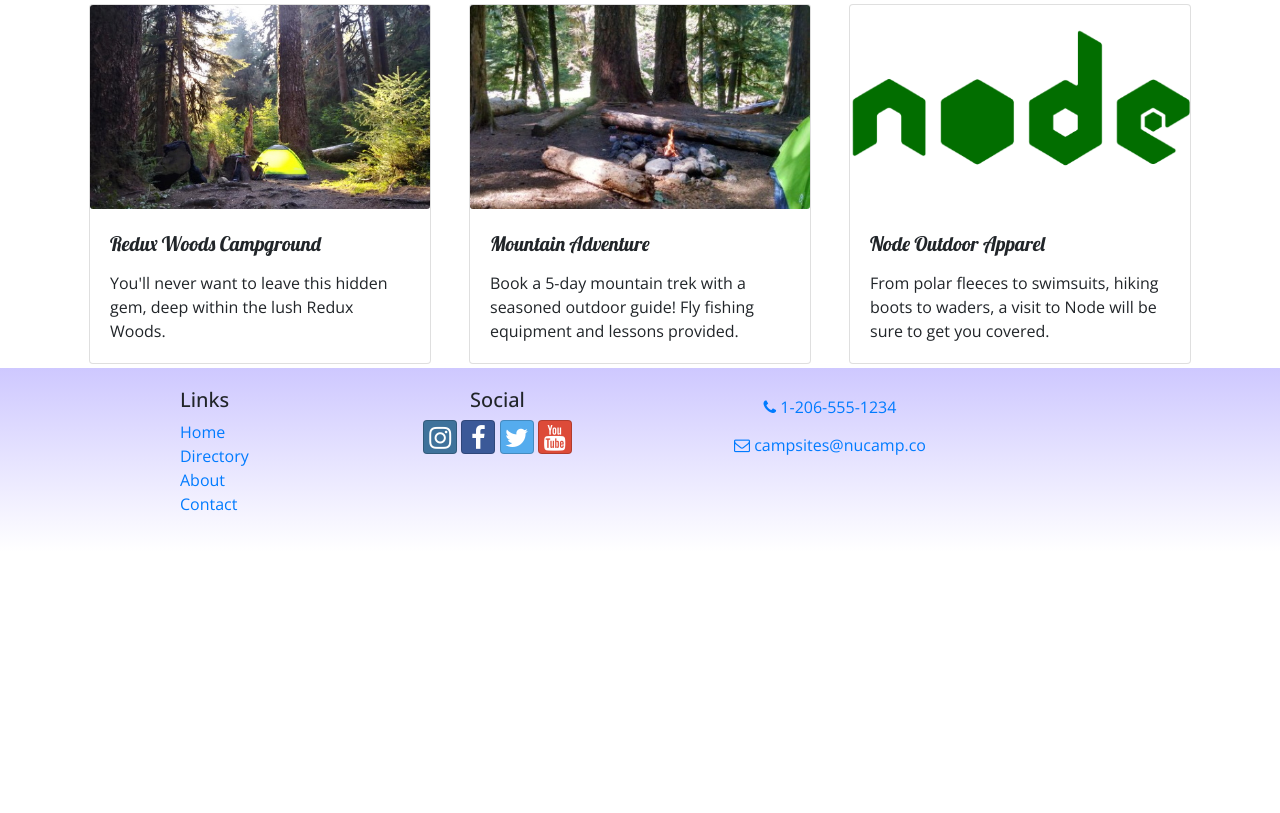
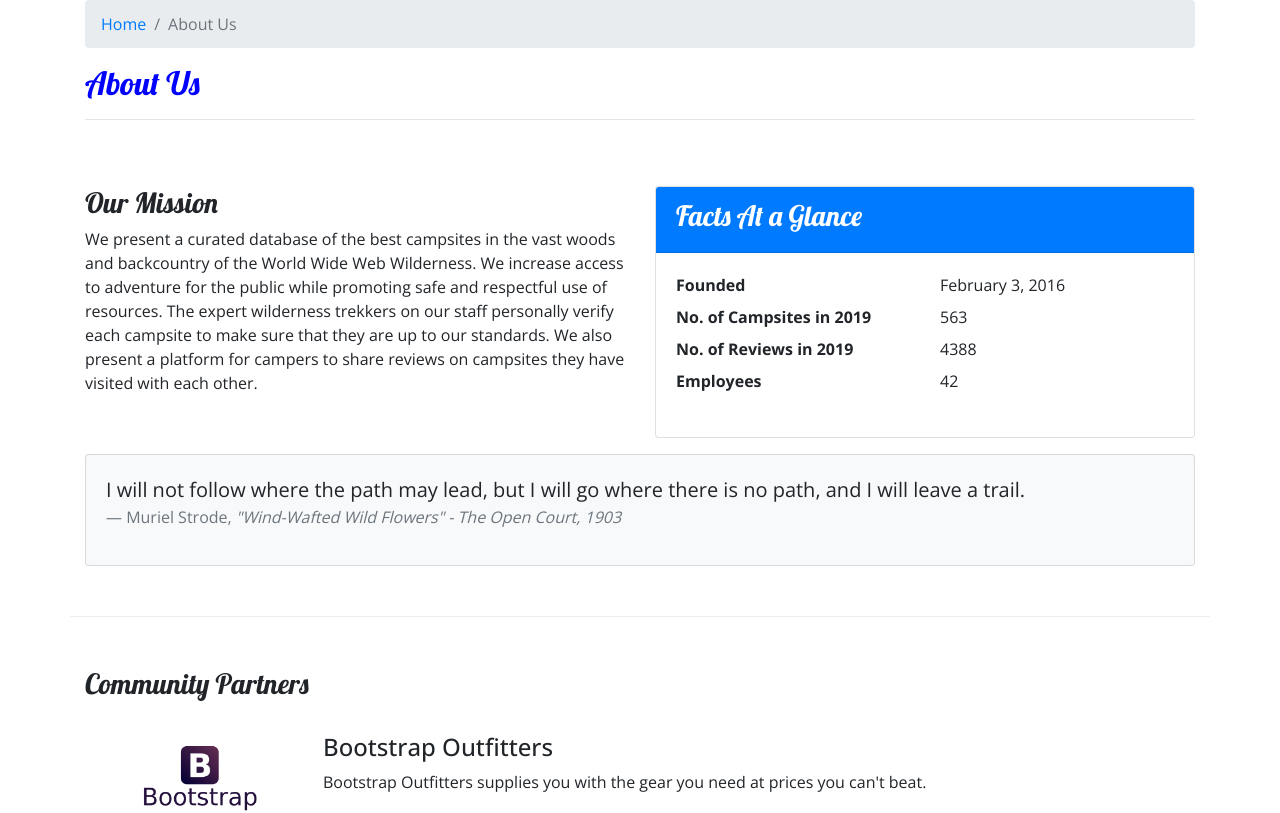
Before and after one commit to AlejandroECA/reactNucamp, a React (Create React App) app: page /aboutus in a window 1280 px wide. Before the commit this address led to /home. Shown: the part 218-1031 px from the top of the page. Before the commit the page ends 800 px from the top, so only its background shows below. Built offline with nearby package versions, Linux system fonts and the light colour scheme.

Commit message:
about us

```diff
--- a/package.json
+++ b/package.json
@@ -3,13 +3,15 @@
   "version": "0.1.0",
   "private": true,
   "dependencies": {
+    "@fortawesome/fontawesome-free": "^5.15.1",
     "@testing-library/jest-dom": "^5.11.4",
     "@testing-library/react": "^11.1.0",
     "@testing-library/user-event": "^12.1.10",
-    "bootstrap": "4.5.2",
+    "bootstrap": "4.5.3",
     "bootstrap-social": "5.1.1",
     "font-awesome": "4.7.0",
     "react": "^17.0.1",
+    "react-bootstrap": "^1.4.0",
     "react-dom": "^17.0.1",
     "react-popper": "1.3.6",
     "react-router-dom": "5.2.0",
--- /dev/null
+++ b/src/components/AboutComponent.js
@@ -0,0 +1,112 @@
+import React from "react";
+import {
+  Breadcrumb,
+  BreadcrumbItem,
+  Card,
+  CardBody,
+  CardHeader,
+  Media,
+} from "reactstrap";
+import { Link } from "react-router-dom";
+
+const RenderPartner = ({ partner }) => {
+  if (partner) {
+    return (
+      <React.Fragment>
+        <Media object src={partner.image} alt={partner.name} width="150" />
+        <Media body className="ml-5 mb-4">
+          <Media heading>{partner.name}</Media>
+          {partner.description}
+        </Media>
+      </React.Fragment>
+    );
+  } else return <div />;
+};
+
+function About(props) {
+  const partners = props.partners.map((partner) => {
+    return (
+      <Media tag="li" key="partner.id">
+        <RenderPartner partner={partner} />
+      </Media>
+    );
+  });
+
+  return (
+    <div className="container">
+      <div className="row">
+        <div className="col">
+          <Breadcrumb>
+            <BreadcrumbItem>
+              <Link to="/home">Home</Link>
+            </BreadcrumbItem>
+            <BreadcrumbItem active>About Us</BreadcrumbItem>
+          </Breadcrumb>
+          <h2>About Us</h2>
+          <hr />
+        </div>
+      </div>
+      <div className="row row-content">
+        <div className="col-sm-6">
+          <h3>Our Mission</h3>
+          <p>
+            We present a curated database of the best campsites in the vast
+            woods and backcountry of the World Wide Web Wilderness. We increase
+            access to adventure for the public while promoting safe and
+            respectful use of resources. The expert wilderness trekkers on our
+            staff personally verify each campsite to make sure that they are up
+            to our standards. We also present a platform for campers to share
+            reviews on campsites they have visited with each other.
+          </p>
+        </div>
+        <div className="col-sm-6">
+          <Card>
+            <CardHeader className="bg-primary text-white">
+              <h3>Facts At a Glance</h3>
+            </CardHeader>
+            <CardBody>
+              <dl className="row">
+                <dt className="col-6">Founded</dt>
+                <dd className="col-6">February 3, 2016</dd>
+                <dt className="col-6">No. of Campsites in 2019</dt>
+                <dd className="col-6">563</dd>
+                <dt className="col-6">No. of Reviews in 2019</dt>
+                <dd className="col-6">4388</dd>
+                <dt className="col-6">Employees</dt>
+                <dd className="col-6">42</dd>
+              </dl>
+            </CardBody>
+          </Card>
+        </div>
+        <div className="col">
+          <Card className="bg-light mt-3">
+            <CardBody>
+              <blockquote className="blockquote">
+                <p className="mb-0">
+                  I will not follow where the path may lead, but I will go where
+                  there is no path, and I will leave a trail.
+                </p>
+                <footer className="blockquote-footer">
+                  Muriel Strode,{" "}
+                  <cite title="Source Title">
+                    "Wind-Wafted Wild Flowers" - The Open Court, 1903
+                  </cite>
+                </footer>
+              </blockquote>
+            </CardBody>
+          </Card>
+        </div>
+      </div>
+      <div className="row row-content">
+        <div className="col-12">
+          <h3>Community Partners</h3>
+        </div>
+        <div className="col mt-4">
+          <Media list>{partners}</Media>
+        </div>
+      </div>
+    </div>
+  );
+}
+
+export default About;
--- a/src/components/MainComponent.js
+++ b/src/components/MainComponent.js
@@ -10,7 +10,7 @@
 import {Switch, Route, Redirect } from 'react-router-dom'
 import Footer from './FooterComponent'
 import Contact from './ContactComponent'
-
+import About from './AboutComponent'
 
 class Main extends Component {
     constructor(props){
@@ -54,6 +54,7 @@
                     <Route exact path='/directory' render={()=> <Directory campsites={this.state.campsites} />}/>
                     <Route exact path='/contactus' component={Contact} />
                     <Route path='/directory/:campsiteId' component={CampsiteWithId} />
+                    <Route exact path='/aboutus' component={()=> <About partners={this.state.partners} />} />
                     <Redirect to='/home' />
                 </Switch>
                 <Footer />
```
Also changed, not shown: 2 other files (tests, documents, lock files or other folders).
